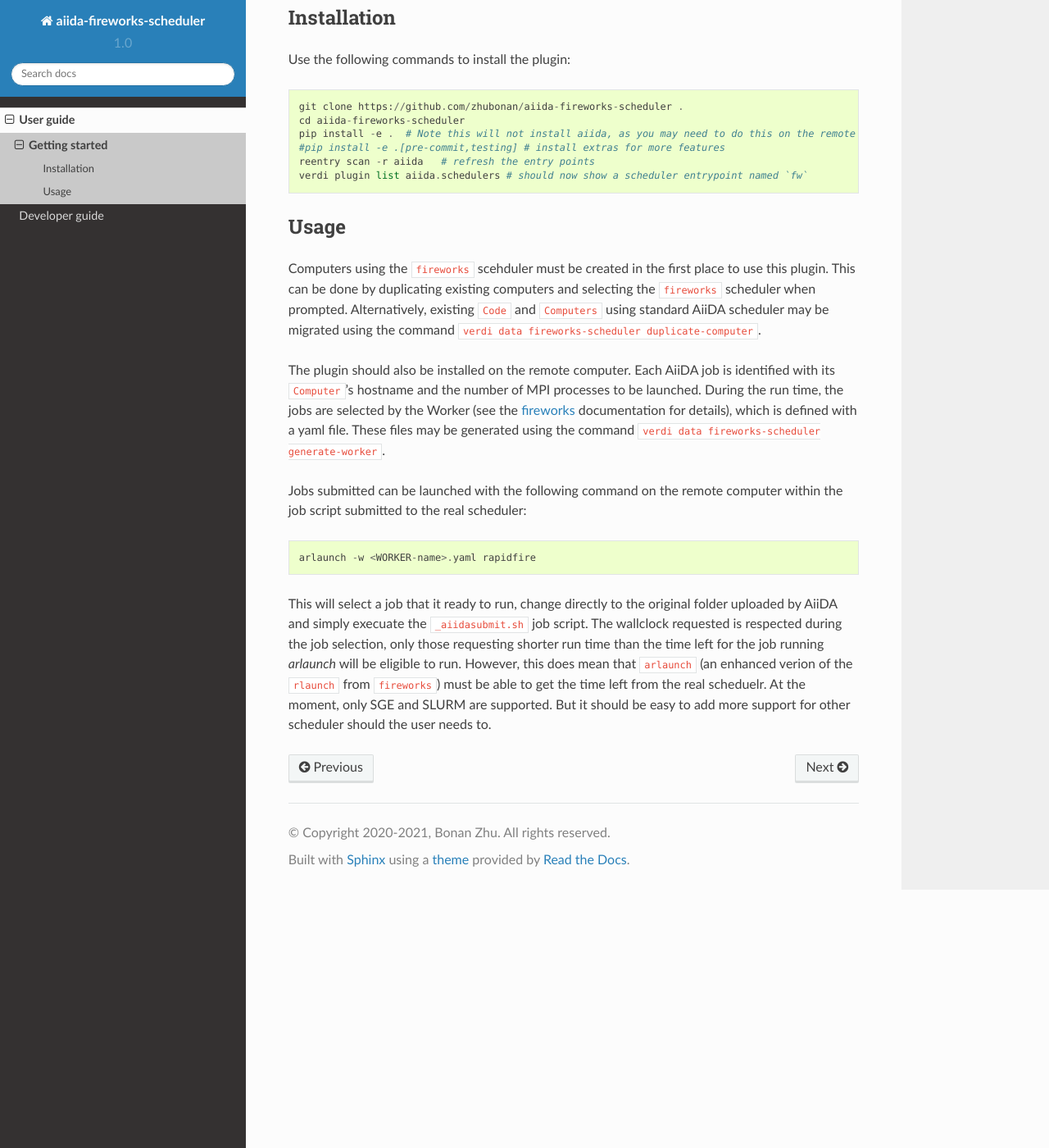
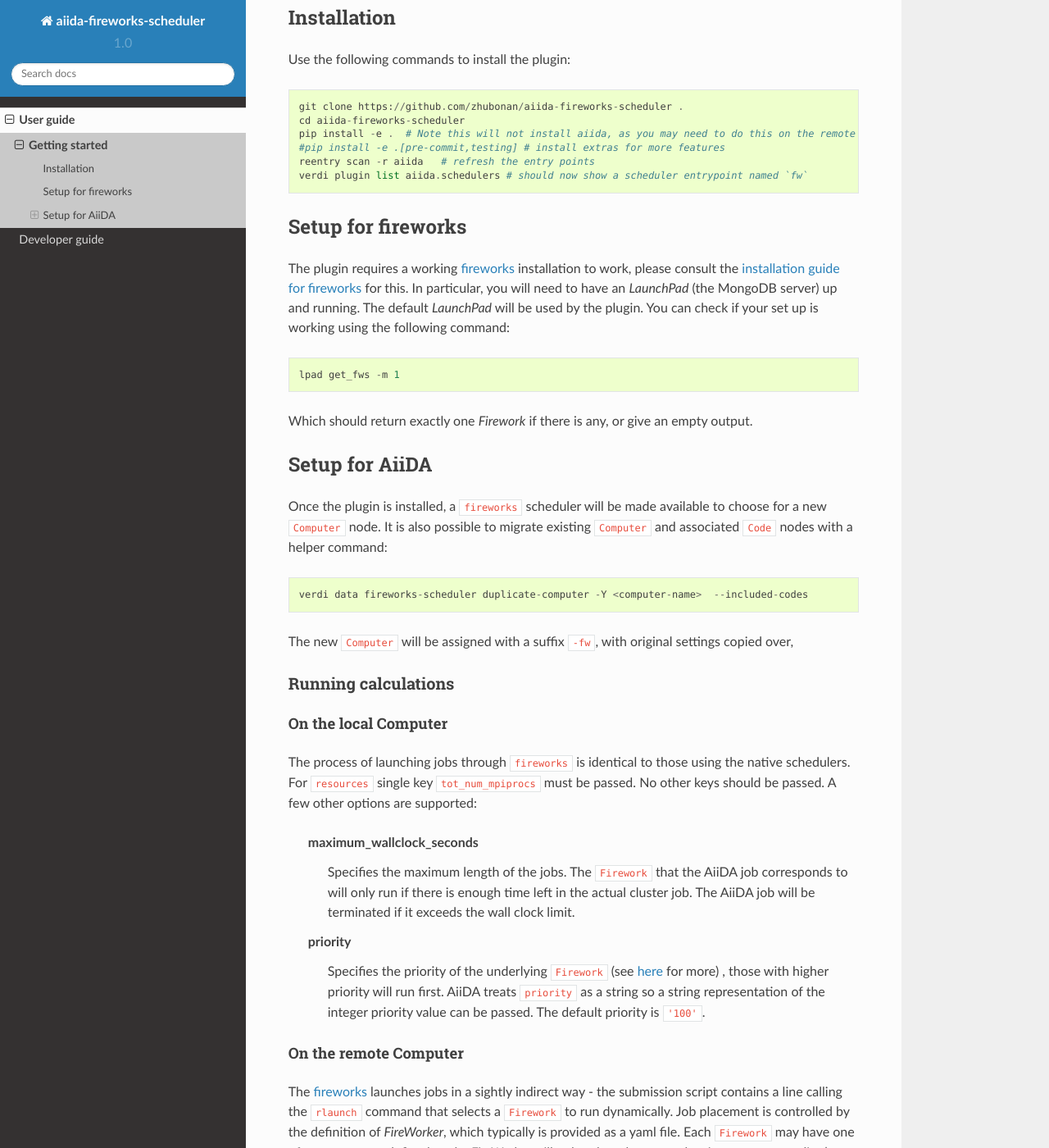
Before and after one commit to zhubonan/aiida-fireworks-scheduler, a Sphinx documentation site: the page built from docs/source/user_guide/get_started.rst, in a window 1280 px wide and 1400 px high, scrolled down 323 px. Shown: the whole window at 82% size. Built offline with Sphinx 7.4.7 and the Read the Docs theme 2.0.0, drawn with Linux system fonts in a browser that asks for light colours; pages that are not in the unit, such as notebooks, are missing from menus; some of the changed text lies outside the part shown.

Commit message:
Document update

```diff
--- a/docs/source/index.rst
+++ b/docs/source/index.rst
@@ -15,11 +15,7 @@ The aiida-fireworks-scheduler plugin for `AiiDA`_
    developer_guide/index
    API documentation <apidoc/aiida_fireworks_scheduler>
 
-If you use this plugin for your research, please cite the following work:
-
-.. highlights:: Author Name1, Author Name2, *Paper title*, Jornal Name XXX, YYYY (Year).
-
-If you use AiiDA for your research, please cite the following work:
+If you use this plugin fIf you use AiiDA for your research, please cite the following work:
 
 .. highlights:: Giovanni Pizzi, Andrea Cepellotti, Riccardo Sabatini, Nicola Marzari,
   and Boris Kozinsky, *AiiDA: automated interactive infrastructure and database
--- a/docs/source/user_guide/get_started.rst
+++ b/docs/source/user_guide/get_started.rst
@@ -20,24 +20,98 @@ Use the following commands to install the plugin::
     verdi plugin list aiida.schedulers # should now show a scheduler entrypoint named `fw`
 
 
-Usage
-+++++
 
-Computers using the ``fireworks`` scehduler must be created in the first place to use this plugin.
-This can be done by duplicating existing computers and selecting the ``fireworks`` scheduler when prompted.
-Alternatively, existing ``Code`` and ``Computers`` using standard AiiDA scheduler may be migrated using the command ``verdi data fireworks-scheduler duplicate-computer``.
+Setup for fireworks
++++++++++++++++++++
 
-The plugin should also be installed on the remote computer. Each AiiDA job is identified with its ``Computer``'s hostname and the number of MPI processes to be launched.
-During the run time, the jobs are selected by the Worker (see the `fireworks`_ documentation for details), which is defined with a yaml file. These files may be generated
-using the command ``verdi data fireworks-scheduler generate-worker``.
+The plugin requires a working `fireworks`_ installation to work, please consult the `installation guide for fireworks`_ for this.
+In particular, you will need to have an *LaunchPad* (the MongoDB server) up and running.
+The default *LaunchPad* will be used by the plugin.
+You can check if your set up is working using the following command::
 
-Jobs submitted can be launched with the following command on the remote computer within the job script submitted to the real scheduler::
+  lpad get_fws -m 1
 
-    arlaunch -w <WORKER-name>.yaml rapidfire
+Which should return exactly one *Firework* if there is any, or give an empty output.
 
-This will select a job that it ready to run, change directly to the original folder uploaded by AiiDA and simply execuate the ``_aiidasubmit.sh`` job script.
-The wallclock requested is respected during the job selection, only those requesting shorter run time than the time left for the job running `arlaunch` will be eligible to run.
-However, this does mean that ``arlaunch`` (an enhanced verion of the ``rlaunch`` from ``fireworks``) must be able to get the time left from the real scheduelr.
-At the moment, only SGE and SLURM are supported. But it should be easy to add more support for other scheduler should the user needs to.
+
+Setup for AiiDA
++++++++++++++++
+
+Once the plugin is installed, a ``fireworks`` scheduler will be made available to choose for a new ``Computer`` node.
+It is also possible to migrate existing ``Computer`` and associated ``Code`` nodes with a helper command::
+
+  verdi data fireworks-scheduler duplicate-computer -Y <computer-name>  --included-codes
+
+The new ``Computer`` will be assigned with a suffix ``-fw``, with original settings copied over,
+
+
+Running calculations
+--------------------
+
+On the local Computer
+^^^^^^^^^^^^^^^^^^^^^
+
+The process of launching jobs through ``fireworks`` is identical to those using the native schedulers.
+For ``resources`` single key ``tot_num_mpiprocs`` must be passed.
+No other keys should be passed.
+A few other options are supported:
+
+  maximum_wallclock_seconds
+    Specifies the maximum length of the jobs. The ``Firework`` that the AiiDA job corresponds to will only run if there is enough time left in the actual cluster job.
+    The AiiDA job will be terminated if it exceeds the wall clock limit.
+
+  priority
+    Specifies the priority of the underlying ``Firework`` (see `here <https://materialsproject.github.io/fireworks/priority_tutorial.html>`_ for more) , those with higher priority will run first.
+    AiiDA treats ``priority`` as a string so a string representation of the integer priority value can be passed. The default priority is ``'100'``.
+
+On the remote Computer
+^^^^^^^^^^^^^^^^^^^^^^
+
+The `fireworks`_ launches jobs in a sightly indirect way - the submission script contains a line calling the ``rlaunch`` command that selects a ``Firework`` to run dynamically.
+Job placement is controlled by the definition of *FireWorker*, which typically is provided as a yaml file.
+Each ``Firework`` may have one of more *category* defined, and a *FireWorker* will only select those matches its own *category* list (see `here <https://materialsproject.github.io/fireworks/controlworker.html?highlight=category>`_ for more).
+The plugin will handling assigning *category* of the underlying ``Firework`` for running the AiiDA job, but the user needs to manually point to right ``FwWork``.
+The latter can be generated using a helper command::
+
+  verdi data fireworks-scheduler generate-worker -Y <computer> --mpinp <tot_num_mpiprocs> myworker.yaml
+
+.. note::
+
+    Each *FireWorker* will only run jobs of a certain num of mpi processes.
+
+Transfer the ``myworker.yaml`` to the remote computer, and use the following line in the job submission script::
+
+    arlaunch -w myworker.yaml rapidfire
+
+The ``arlaunch`` command is an enhanced version of the original ``rlaunch`` command provided by ``fireworks``, and it know the correct ``Fireworkk`` containing the AiiDA job to run.
+To ensure that each ``Firework`` will have enough time to run as defined by the ``maximum_wallclock_seconds``, ``arlaunch`` must be able to query the time left from the acutal scheduler.
+At the moment, only SGE and SLURM are supported, but it should be relatively easy to add support for other schedulers as well.
+
+
+Example job script (SGE):
+
+   .. code-block:: console
+
+    #!/bin/bash -l
+    # Batch script to fireworks each with 24 mpi processes
+    #$ -l h_rt=48:00:00
+    #$ -l mem=4G
+    #$ -l tmpfs=15G
+    #$ -N aiida-fw-launcher
+
+    # Select the MPI parallel environment and 16 processes.
+    #$ -pe mpi 24
+
+    # Set the working directory to the current directory
+    #$ -cwd
+
+    # Activate the conda environment where aiida-fireworks-scheduler is installed
+    conda activate $HOME/Scratch/fireworks_env
+
+    CMD="arlaunch -l $HOME/Scratch/fw-config/my_launchpad.yaml -w ./aiida-fworker-24core.yaml rapidfire"
+    eval $CMD
+
+where ``aiida-fworker-24core.yaml`` is the *FireWorker* file.
 
 .. _fireworks: https://materialsproject.github.io/fireworks/
+.. _installation guide for fireworks: https://materialsproject.github.io/fireworks/installation.html
```
